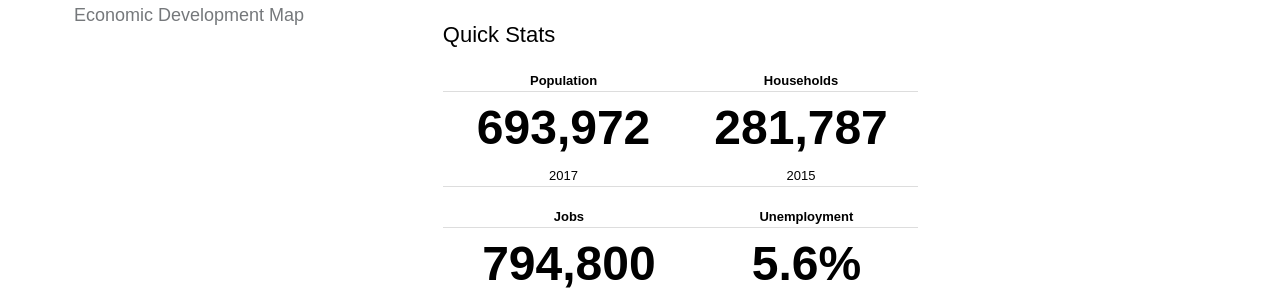
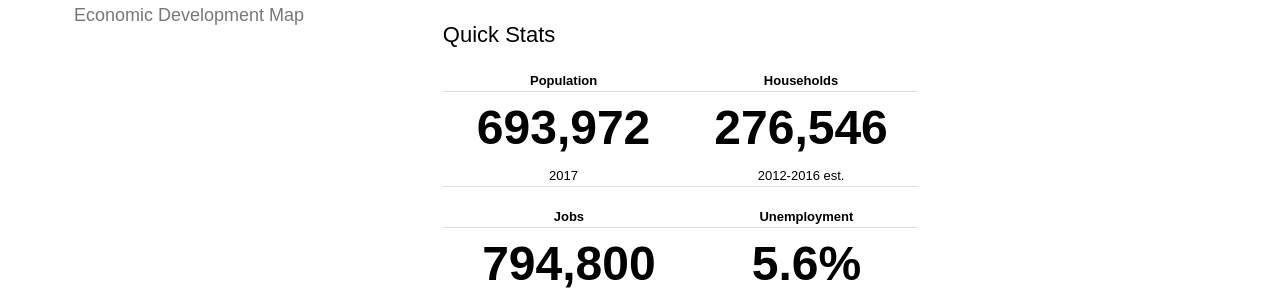
Before and after one commit to DCgov/economic-intelligence, a Jekyll site: the page built from _pages/index.md, in a window 1280 px wide. Shown: the part 582-882 px from the top of the page. Built offline with Jekyll 4.4.1, drawn with Linux system fonts in a browser that asks for light colours; nearby versions of some CDN libraries.

Commit message:
Update index.md

```diff
--- a/_pages/index.md
+++ b/_pages/index.md
@@ -24,8 +24,8 @@ If you have any ideas, data, or interest in helping us grow our dashboard, email
 		<thead>
 			<tr><th>Population</th><th>Households</th>
 		<tbody>
-			<tr class="headline-data"><td>693,972</td><td>281,787</td></tr>
-			<tr><td>2017</td><td>2015</td></tr>
+			<tr class="headline-data"><td>693,972</td><td>276,546</td></tr>
+			<tr><td>2017</td><td>2012-2016 est.</td></tr>
 		</tbody>
 	<table>
 		<thead>
```
